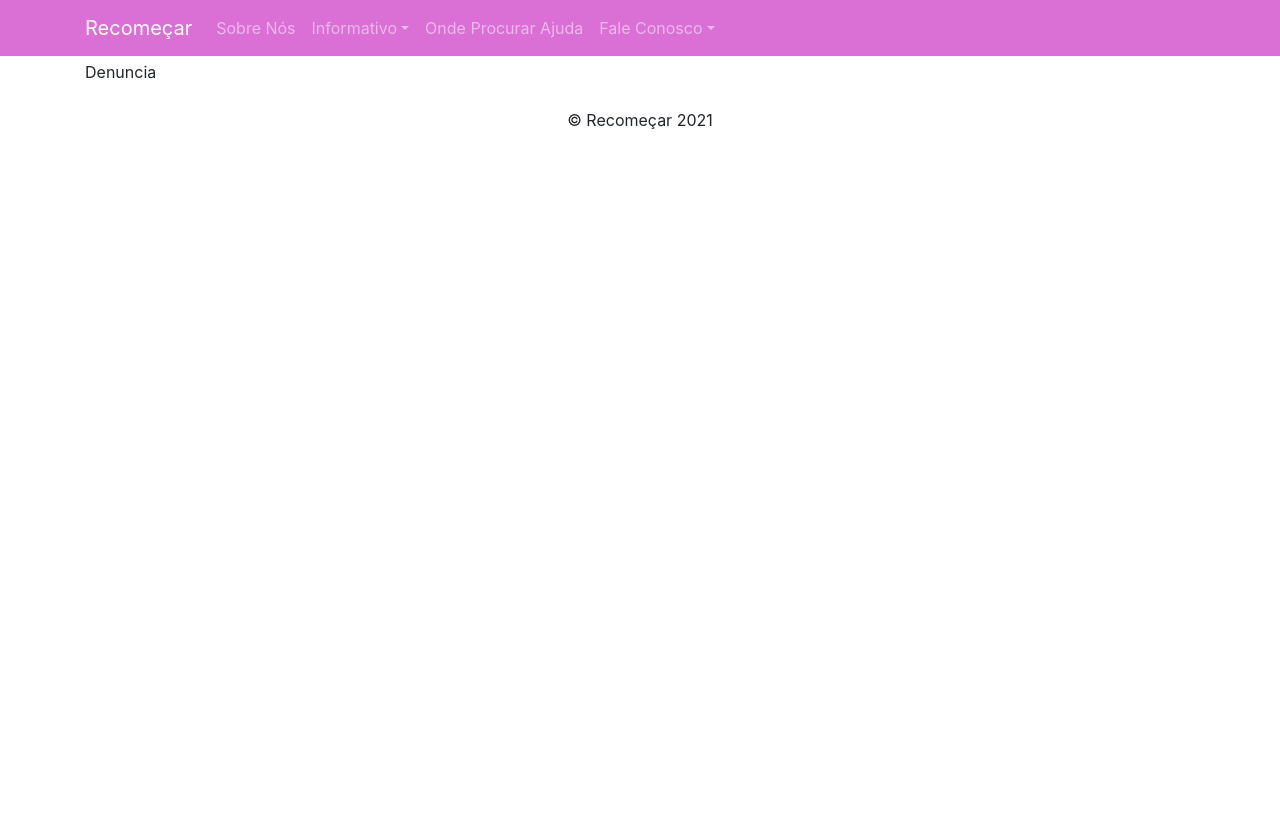
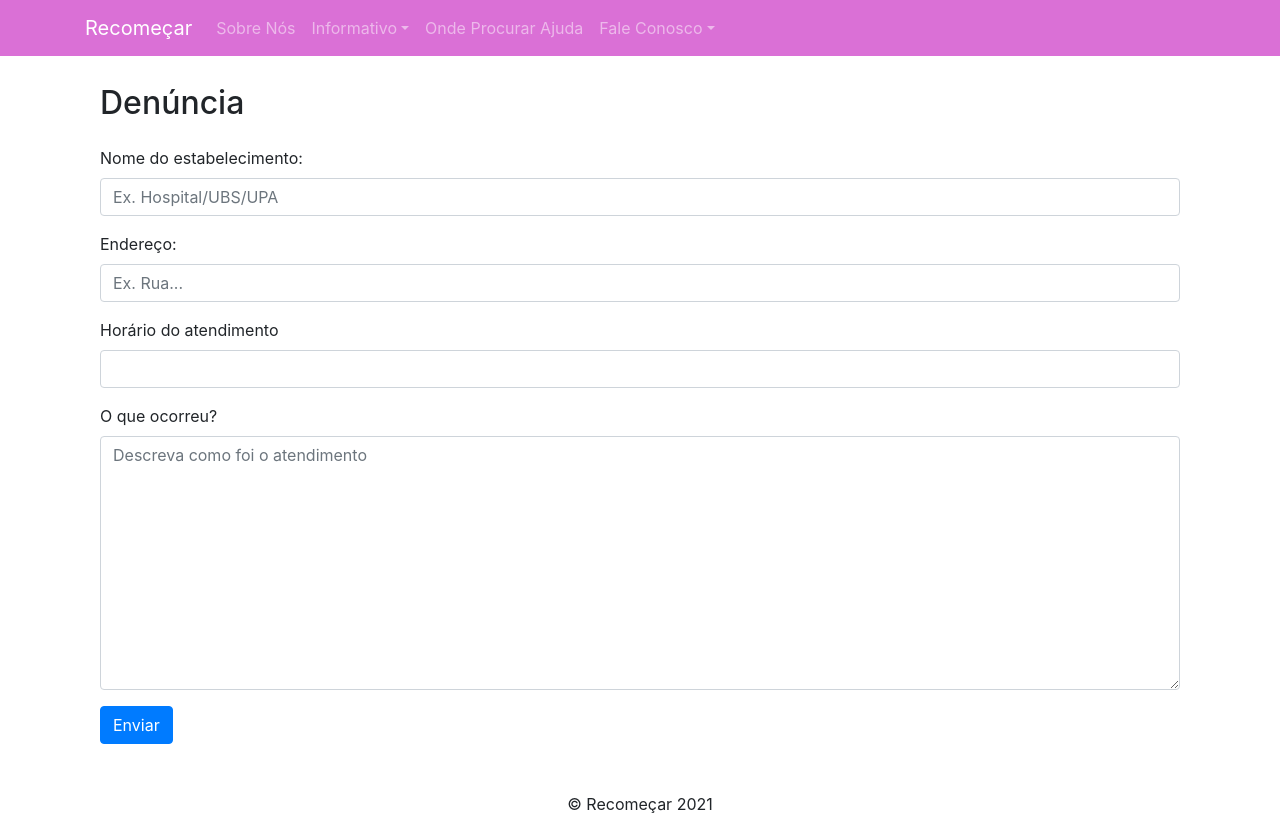
Before and after one commit to Bruno4745/ProjetoSquad05, a React (Create React App) app: page /denuncia in a window 1280 px wide. Before the commit the page ends 800 px from the top, so only its background shows below. Built offline with nearby package versions, Linux system fonts and the light colour scheme.

Commit message:
tabela denuncia

```diff
--- a/src/Pages/Denuncia/index.jsx
+++ b/src/Pages/Denuncia/index.jsx
@@ -1,11 +1,50 @@
 import React from 'react';
+import { Form, Button, Container } from 'react-bootstrap'
+
+
 
 const Denuncia = () => {
+
+    const enviaDenuncia = async (evento) => {
+        evento.preventDefault();
+
+        const url = "http://localhost/ProjetoSquad05/php/api/denuncia.php";
+        const dados = new FormData(evento.target);
+        await fetch(url, {
+            method: "POST",
+            body: dados
+        });
+    }
     return(
-        <div>
-            Denuncia
+        <Container>
+        <div className="my-4">
+          <h2>Denúncia</h2>
+
+          <Form onSubmit={enviaDenuncia} className="my-4">
+            <Form.Group controlId="nome">
+              <Form.Label>Nome do estabelecimento: </Form.Label>
+              <Form.Control name="nome_do_estabelecimento" type="text" placeholder="Ex. Hospital/UBS/UPA" />
+            </Form.Group>
+            <Form.Group controlId="endereco">
+              <Form.Label>Endereço: </Form.Label>
+              <Form.Control name="endereco" type="endereco" placeholder="Ex. Rua..." />
+            </Form.Group>
+            <Form.Group controlId="horario">
+              <Form.Label>Horário do atendimento </Form.Label>
+              <Form.Control name="horario" type="text" />
+            </Form.Group>
+            <Form.Group controlId="mensagem">
+              <Form.Label>O que ocorreu? </Form.Label>
+              <Form.Control name="mensagem" as="textarea" rows={10} placeholder="Descreva como foi o atendimento" />
+            </Form.Group>
+
+            <Button variant="primary" type="submit">
+              Enviar
+            </Button>
+          </Form>
         </div>
-    )
+      </Container>
+    );
 };
 
 export default Denuncia;
```
Also changed, not shown: 2 other files (tests, documents, lock files or other folders).
